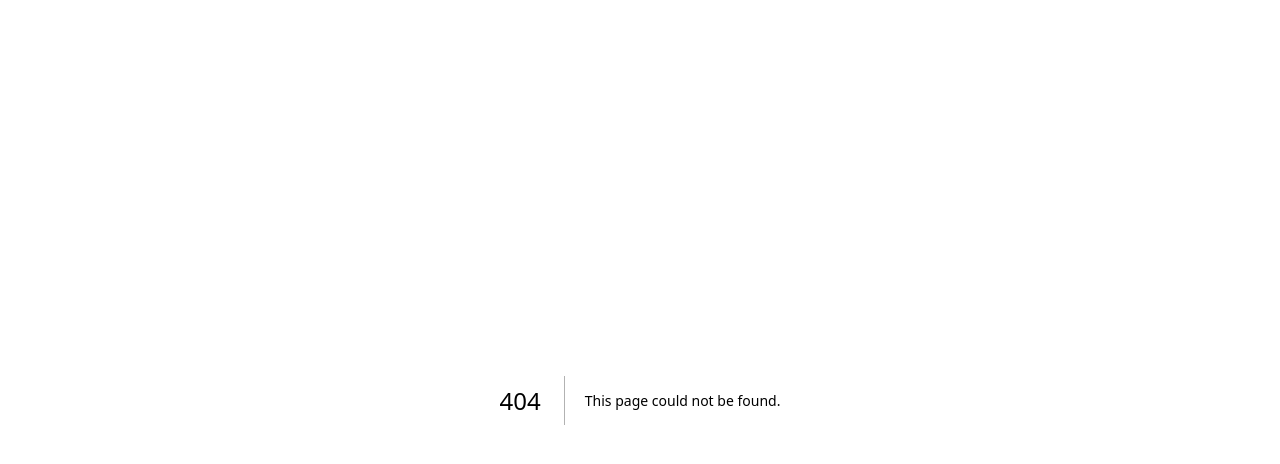
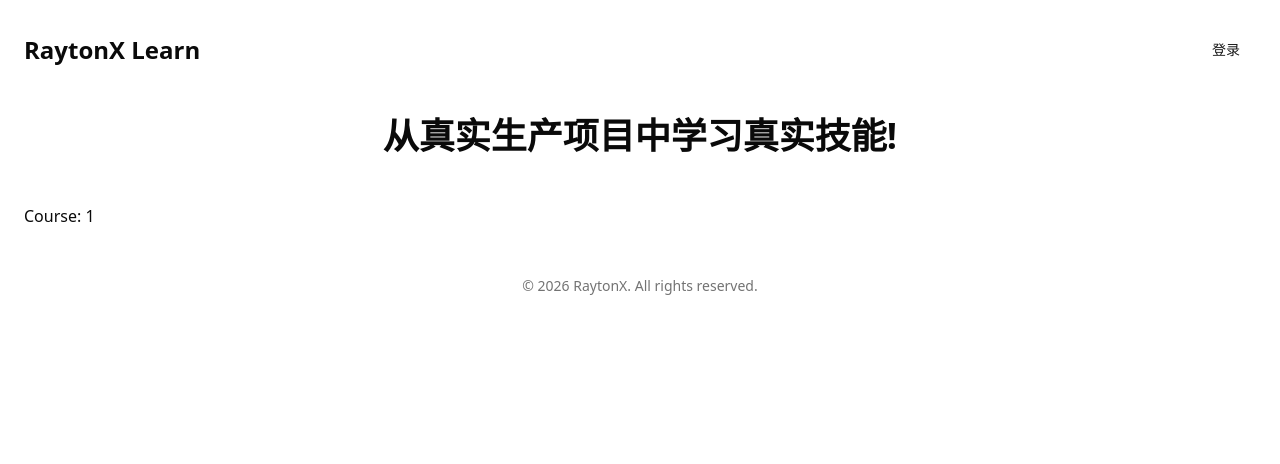
Before and after one commit to raytonx-labs/raytonx-learn, a Next.js app: page /courses/1 in a window 1280 px wide. Before the commit this address had no page. Shown: the top 464 px of the page. Built offline with nearby package versions, Linux system fonts and the light colour scheme; no server answers.

Commit message:
feat: add course detail page and link courses to their respective pages

```diff
--- /dev/null
+++ b/app/courses/[courseId]/page.tsx
@@ -0,0 +1,9 @@
+export default async function Home({ params }: { params: Promise<{ courseId?: string }> }) {
+  const { courseId } = await params;
+
+  return (
+    <div className="container mx-auto space-y-8">
+      <div>Course: {courseId}</div>
+    </div>
+  );
+}
--- a/app/courses/page.tsx
+++ b/app/courses/page.tsx
@@ -68,7 +68,8 @@ export default async function Home({ searchParams }: { searchParams: Promise<{ t
       <section className="grid gap-6 sm:grid-cols-2 lg:grid-cols-4">
         {courses && courses.length > 0 ? (
           courses.map((c) => (
-            <Card key={c.slug} className="h-[220px] flex flex-col hover:shadow-lg">
+            <Link href={`/courses/${c.slug}`} className="block h-full" key={c.id}>
+              <Card className="h-[220px] flex flex-col hover:shadow-lg transition">
                 <CardHeader className="pb-2">
                   <CardTitle className="line-clamp-2 text-base">{c.name}</CardTitle>
                 </CardHeader>
@@ -76,6 +77,7 @@ export default async function Home({ searchParams }: { searchParams: Promise<{ t
                   {c.description}
                 </CardContent>
               </Card>
+            </Link>
           ))
         ) : (
           <p>No courses available.</p>
```
Lines whose indentation alone changed are shown as unchanged.
